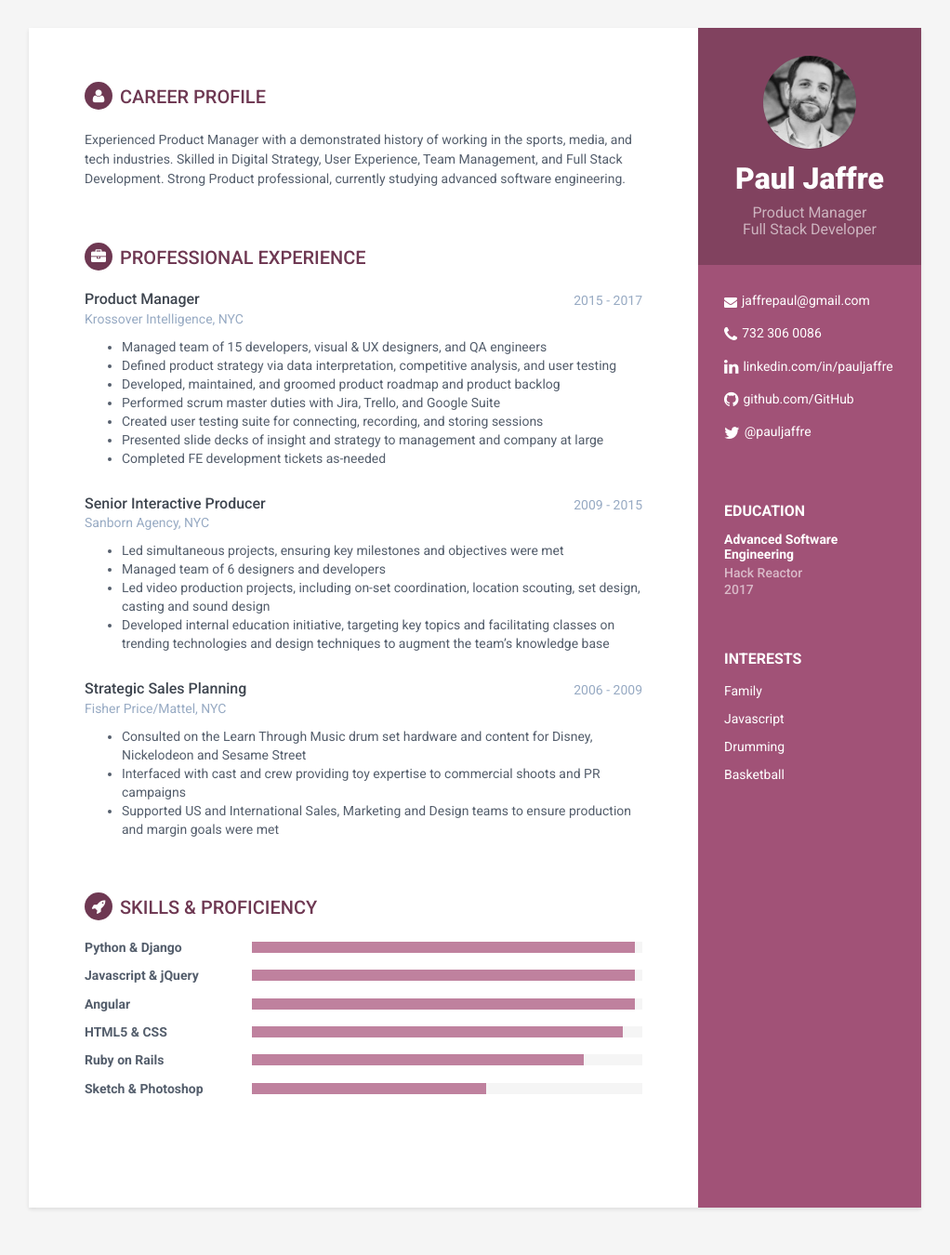
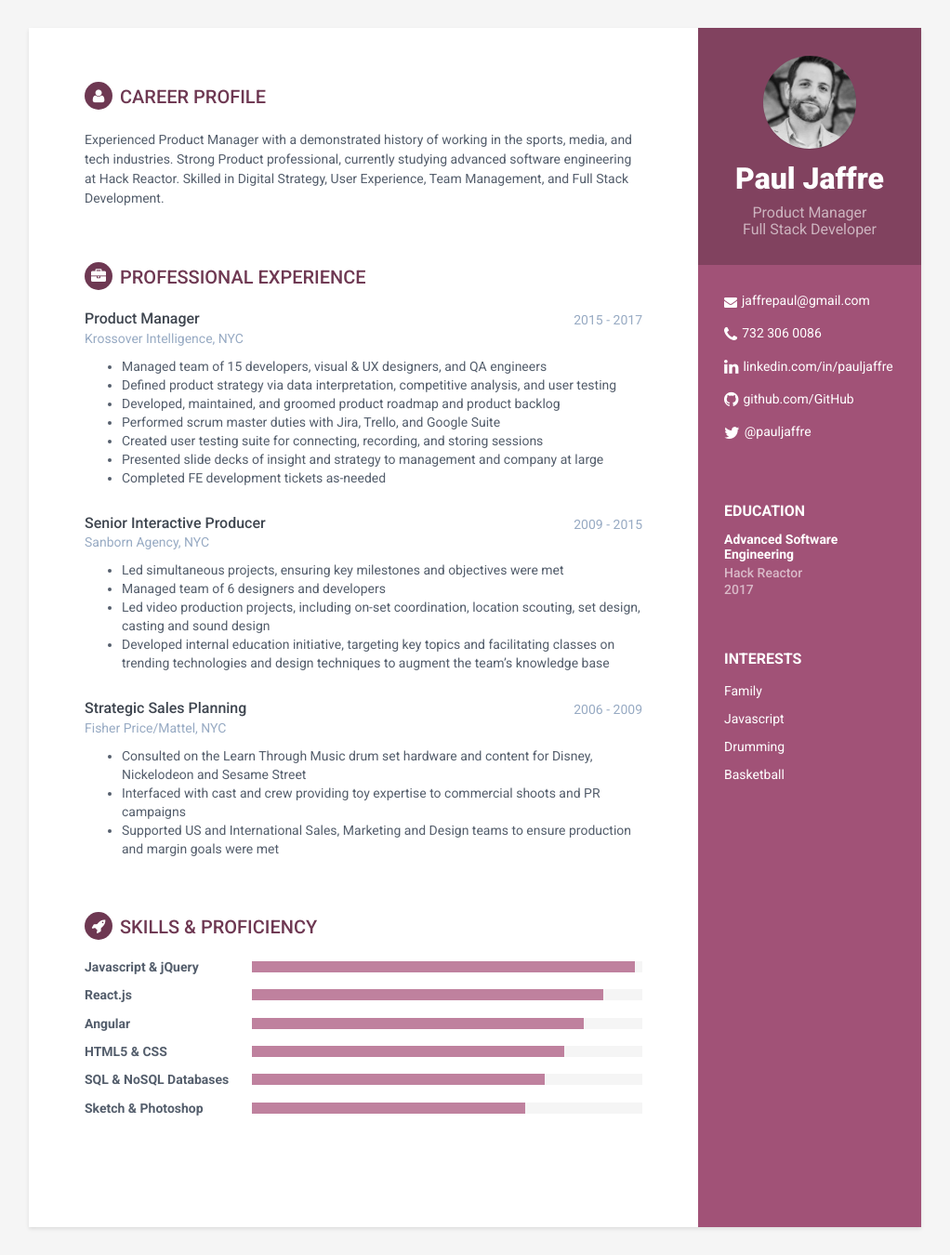
Before and after one commit to jaffrepaul/jaffrepaul.github.io, a Jekyll site: the page built from index.html, in a window 1280 px wide. Shown: the whole page at 93% size, without its empty margins (129-1151 px from the left). Built offline with Jekyll 4.4.1, drawn with Linux system fonts in a browser that asks for light colours; before the commit the page ends 1329 px from its top, so only the background shows below that.

Commit message:
tweaked skills

```diff
--- a/_includes/career-profile.html
+++ b/_includes/career-profile.html
@@ -1,6 +1,6 @@
 <section class="section summary-section">
 <h2 class="section-title"><i class="fa fa-user"></i>Career Profile</h2>
 <div class="summary">
-    <p>Experienced Product Manager with a demonstrated history of working in the sports, media, and tech industries. Skilled in Digital Strategy, User Experience, Team Management, and Full Stack Development. Strong Product professional, currently studying advanced software engineering.</p>
+    <p>Experienced Product Manager with a demonstrated history of working in the sports, media, and tech industries. Strong Product professional, currently studying advanced software engineering at Hack Reactor. Skilled in Digital Strategy, User Experience, Team Management, and Full Stack Development.</p>
 </div><!--//summary-->
 </section><!--//section-->
--- a/_includes/skills.html
+++ b/_includes/skills.html
@@ -1,14 +1,6 @@
 <section class="skills-section section">
                 <h2 class="section-title"><i class="fa fa-rocket"></i>Skills &amp; Proficiency</h2>
                 <div class="skillset">
-                    <div class="item">
-                        <h3 class="level-title">Python &amp; Django</h3>
-                        <div class="level-bar">
-                            <div class="level-bar-inner" data-level="98%">
-                            </div>
-                        </div><!--//level-bar-->
-                    </div><!--//item-->
-
                     <div class="item">
                         <h3 class="level-title">Javascript &amp; jQuery</h3>
                         <div class="level-bar">
@@ -18,9 +10,17 @@
                     </div><!--//item-->
 
                     <div class="item">
+                        <h3 class="level-title">React.js</h3>
+                        <div class="level-bar">
+                            <div class="level-bar-inner" data-level="90%">
+                            </div>
+                        </div><!--//level-bar-->
+                    </div><!--//item-->
+
+                    <div class="item">
                         <h3 class="level-title">Angular</h3>
                         <div class="level-bar">
-                            <div class="level-bar-inner" data-level="98%">
+                            <div class="level-bar-inner" data-level="85%">
                             </div>
                         </div><!--//level-bar-->
                     </div><!--//item-->
@@ -28,15 +28,15 @@
                     <div class="item">
                         <h3 class="level-title">HTML5 &amp; CSS</h3>
                         <div class="level-bar">
-                            <div class="level-bar-inner" data-level="95%">
+                            <div class="level-bar-inner" data-level="80%">
                             </div>
                         </div><!--//level-bar-->
                     </div><!--//item-->
 
                     <div class="item">
-                        <h3 class="level-title">Ruby on Rails</h3>
+                        <h3 class="level-title">SQL & NoSQL Databases</h3>
                         <div class="level-bar">
-                            <div class="level-bar-inner" data-level="85%">
+                            <div class="level-bar-inner" data-level="75%">
                             </div>
                         </div><!--//level-bar-->
                     </div><!--//item-->
@@ -44,7 +44,7 @@
                     <div class="item">
                         <h3 class="level-title">Sketch &amp; Photoshop</h3>
                         <div class="level-bar">
-                            <div class="level-bar-inner" data-level="60%">
+                            <div class="level-bar-inner" data-level="70%">
                             </div>
                         </div><!--//level-bar-->
                     </div><!--//item-->
```
Also changed, not shown: 1 other file.
